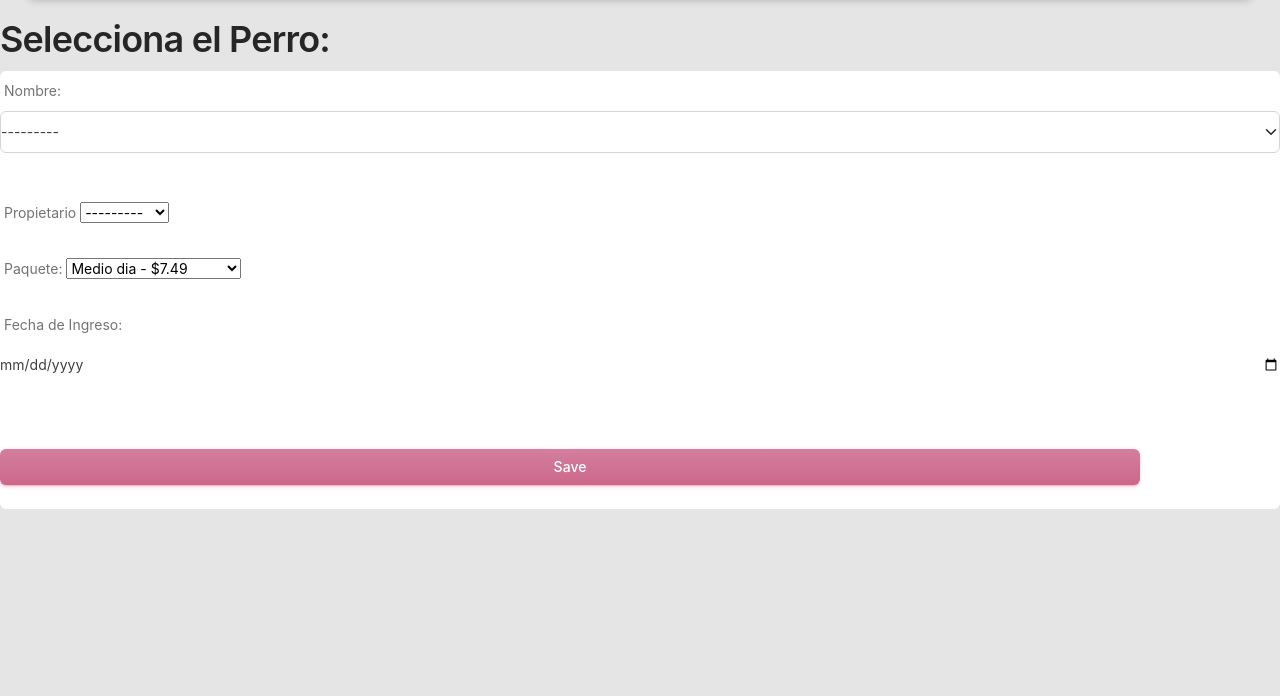
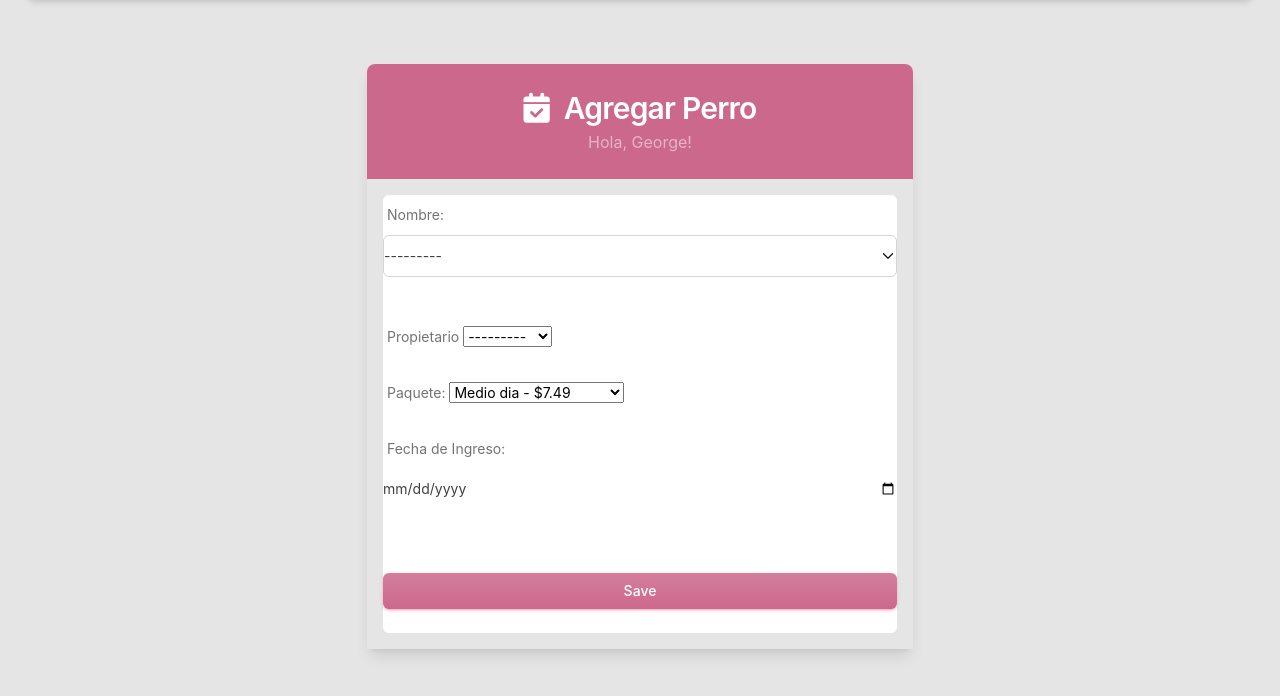
Before and after one commit to gkipping2023/pawradise, a Django app: page /admin_new_reserve in a window 1280 px wide. Shown: the part 74-770 px from the top of the page. Run offline with Django 4.2, Linux system fonts and the light colour scheme; a user stored in the database is signed in; data comes from the database, SQL or seed files in the repository; both versions use the stored data as it was after the commit; some libraries are stand-ins or nearby versions.

Commit message:
register dog_form

```diff
--- a/main/templates/main/adddog_form.html
+++ b/main/templates/main/adddog_form.html
@@ -4,7 +4,43 @@
 {% block content %}
 {% load static %}
 
-<h2>Selecciona el Perro:</h2>
+<div class="container py-5">
+  <div class="row justify-content-center">
+    <div class="col-md-7 col-lg-6">
+      <div class="card shadow-lg border-0 rounded-4">
+        <div class="card-header text-center py-4" style="background: #cc688b;">
+          <h3 class="mb-0 text-white">
+            <i class="fas fa-calendar-check me-2"></i>
+            Agregar Perro
+          </h3>
+          <p class="mb-0 text-white-50">Hola, {{user.nombre}}!</p>
+        </div>
+        <div class="card-body bg-light rounded-bottom-4">
+            <form method="POST" action="">
+    {% csrf_token %}
+    <div class="form-control">
+        <label for="dog">Nombre:</label>
+        {{ add_dog_form.dog }}
+        <br><br>
+        <label>Propietario</label>
+        {{add_dog_form.propietario}}
+        <br><br>
+        <label for="dog">Paquete:</label>
+        {{ add_dog_form.paquete }}
+        <br><br>
+        <label for="dog">Fecha de Ingreso:</label>
+        {{ add_dog_form.fecha_in }}
+        <br><br>
+      <input type="submit" class="btn btn-primary bg-gradient container text-center my-3" name="Submit" value="Save"/>
+          </div>
+      </form>
+        </div>
+      </div>
+    </div>
+  </div>
+</div>
+
+{% comment %} <h2>Selecciona el Perro:</h2>
 <form method="POST" action="">
     {% csrf_token %}
     <div class="form-control">
@@ -22,5 +58,5 @@
         <br><br>
       <input type="submit" class="btn btn-primary bg-gradient container text-center my-3" name="Submit" value="Save"/>
           </div>
-      </form>
+      </form> {% endcomment %}
 {% endblock %}
--- a/main/templates/main/home.html
+++ b/main/templates/main/home.html
@@ -108,6 +108,7 @@
                         {% endif %}
                       </td>
                       <div class="mb-3">
+                        <!-- Update photo -->
                         <td class="align-middle form-control text-center mb-3">
                         <form action="{% url 'update_dog_photo' dog.id %}" method="POST" enctype="multipart/form-data" style="margin-top:5px;">
                         {% csrf_token %}
--- a/main/views.py
+++ b/main/views.py
@@ -10,19 +10,35 @@ from django.shortcuts import get_object_or_404
 from .models import User,Dogs, Reserves_Daily, Reserves_Hotel
 from .forms import NewUserForm, Daily_ReserveForm,Hotel_ReserveForm, Daily_ReserveForm2,NewDogForm,Daily_ReserveForm_admin,Daily_ReserveForm_Hotel_admin
 from .filters import Reserves_DailyFilter, DogsFilter, Reserves_HotelFilter
-# from django.db.models import Sum,Count
-# from django.core.mail import send_mail, EmailMultiAlternatives
+from PIL import Image
+from io import BytesIO
+from django.core.files.uploadedfile import InMemoryUploadedFile
 
-# Create your views here.
-
-@login_required(login_url='login')
+@login_required
 def update_dog_photo(request, dog_id):
     dog = get_object_or_404(Dogs, id=dog_id, propietario=request.user)
     if request.method == 'POST' and 'photo' in request.FILES:
-        dog.photo = request.FILES['photo']
-        dog.save()
-        messages.success(request, 'Foto actualizada correctamente.')
+        photo = request.FILES['photo']
+        # Open and compress the image
+        img = Image.open(photo)
+        if img.mode in ("RGBA", "P"):
+            img = img.convert("RGB")
+        output = BytesIO()
+        img.save(output, format='JPEG', quality=30, optimize=True)
+        output.seek(0)
+        compressed_photo = InMemoryUploadedFile(
+            output, 'ImageField', photo.name, 'image/jpeg',
+            output.getbuffer().nbytes, None
+        )
+        # Optional: Check size after compression
+        if compressed_photo.size > 5 * 1024 * 1024:
+            messages.error(request, "La foto no puede ser mayor a 5Mb.")
+        else:
+            dog.photo = compressed_photo
+            dog.save()
+            messages.success(request, 'Foto actualizada correctamente.')
     return redirect('home')
+
 
 def admin_new_dog(request):
     add_dog_form = Daily_ReserveForm_admin()
--- a/requirements.txt
+++ b/requirements.txt
@@ -12,6 +12,7 @@ environ==1.0
 idna==3.10
 pillow==11.0.0
 pipreqs==0.4.13
+PyMySQL==1.1.1
 requests==2.32.3
 sqlparse==0.5.2
 typing_extensions==4.12.2
```
Also changed, not shown: data.json (added, +1 -0 lines), main/templates/main/register_dog.html (+18 -3 lines), db.sqlite3, media/images/IMG_2711.jpg (added), media/images/urine-sample-collection-at-home-vetwest.jpg (added), media/images/urine-sample-collection-at-home-vetwest_sbT8nQ7.jpg (added), 2 other files.
